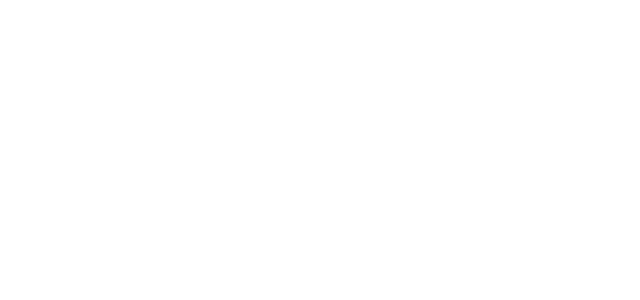
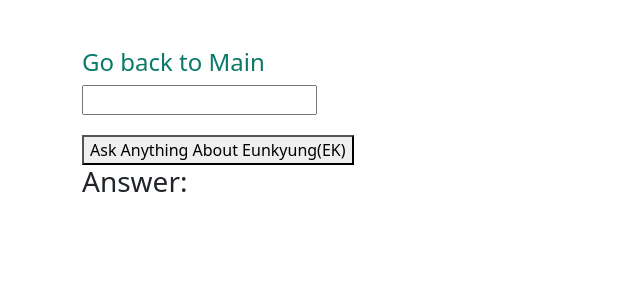
Before and after one commit to EKMahoneyLee/self_react, a React (Create React App) app: page /eighth/askAboutEK in a window 1280 px wide. Shown: the top 300 px of the page, without its empty margins (0-640 px from the left). Built offline with nearby package versions, Linux system fonts and the light colour scheme.

Commit message:
in the middle of 7th

```diff
--- a/src/App.js
+++ b/src/App.js
@@ -22,7 +22,13 @@
 import ComponentTree from './components/fifth/ComponentTree.js';
 
 //seventh
+import ShouldComponentUpdate from './components/seventh/ShouldComponentUpdate.js';
+
+
 //eighth
+import AskAboutEK from './components/eighth/AskAboutEK.js';
+
+
 //nineth
 //tenth
 import Regex from './components/Regex';
@@ -49,6 +55,10 @@
 
               <Route exact path='/fifth/componentTree' component={ ComponentTree } />
 
+              <Route exact path='/seventh/shouldComponentUpdate' component={ ShouldComponentUpdate } />
+
+              <Route exact path='/eighth/askAboutEK' component={ AskAboutEK } />
+
               <Route exact path='/regex' component={ Regex } />
             {/* </Routes> */}
         </Router>
--- a/src/components/Main.js
+++ b/src/components/Main.js
@@ -39,6 +39,16 @@
                 <li><a href="https://ekweather.netlify.app/">Weather app using react</a></li>
             </ol>
 
+            <h6>7: Building Modern Projects with React</h6>
+            <ol>
+                <li><Link to={"seventh/shouldComponentUpdate"}>ShouldComponentUpdate</Link></li>
+            </ol>
+
+            <h6>8: ????</h6>
+            <ol>
+                <li><Link to={"eighth/askAboutEK"}>Ask About EK</Link></li>
+            </ol>
+
             <h6>10: The lists if regex examples</h6>
             <ol>
                 <li><Link to={"regex"}>Regex</Link></li>
--- /dev/null
+++ b/src/components/eighth/AskAboutEK.js
@@ -0,0 +1,89 @@
+import { Link, withRouter } from 'react-router-dom';
+import React from 'react';
+
+const inputStyle = {
+  width: 235,
+  marginBottom: 20
+};
+
+const linkstyle ={
+  color: '#097969',
+  textDecoration: 'none'
+}
+
+class AskAboutEK extends React.Component {
+  constructor(props) {
+    super(props);
+    this.state = {
+      userInput: '',
+      randomIndex: ''
+    };
+    this.ask = this.ask.bind(this);
+    this.handleChange = this.handleChange.bind(this);
+  }
+  ask() {
+    if (this.state.userInput) {
+      this.setState({
+        randomIndex: Math.floor(Math.random() * 20),
+        userInput: ''
+      });
+    }
+  }
+  handleChange(event) {
+    this.setState({
+      userInput: event.target.value
+    });
+  }
+    render() {
+        const possibleAnswers = [
+        'It is certain',
+        'It is decidedly so',
+        'Without a doubt',
+        'Yes, definitely',
+        'You may rely on it',
+        'As I see it, yes',
+        'Outlook good',
+        'Yes',
+        'Signs point to yes',
+        'No comment!',
+        'Ask again later',
+        'Better not tell you now',
+        'Cannot predict now',
+        'Concentrate and ask again',
+        "Don't count on it",
+        'My reply is no',
+        'My sources say no',
+        'Most likely',
+        'Yes, She is adorable',
+        'Yes, She is a hard worker',
+        'Yes, She is sincere person',
+        'Yes, I highly recommend her',
+        'She is a Korean',
+        'She has been in Canada 6 years',
+        'She will move to truro soon',
+        'Do not ask her age',
+        'Yes, She is diligent',
+        'I will be ok'
+        ];
+        const answer = possibleAnswers[this.state.randomIndex]; // Change this line
+            return (
+                <div  className='container mt-5'>
+                    <h4 ><Link to={'/'} style={linkstyle}>Go back to Main</Link></h4>
+                    <input
+                    type='text'
+                    value={this.state.userInput}
+                    onChange={this.handleChange}
+                    style={inputStyle}
+                    />
+                    <br />
+                    <button onClick={this.ask}>Ask Anything About Eunkyung(EK)</button>
+                    <br />
+                    <h3>Answer:</h3>
+                    <p>{answer}
+                    </p>
+                </div>
+            );
+    }
+}
+
+export default withRouter(AskAboutEK);
--- /dev/null
+++ b/src/components/seventh/ShouldComponentUpdate.js
@@ -0,0 +1,54 @@
+import React from 'react';
+import { Link} from 'react-router-dom';
+import 'bootstrap/dist/css/bootstrap.css';
+
+class OnlyEvens extends React.Component {
+    constructor(props) {
+        super(props);
+    }
+    shouldComponentUpdate(nextProps, nextState) {
+        console.log('Should I update?');
+      // Change code below this line
+        if(nextProps.value %  2 == 0){
+    return true;
+        }
+
+      // Change code above this line
+    }
+    componentDidUpdate() {
+        console.log('Component re-rendered.');
+    }
+    render() {
+        return <h1>{this.props.value}</h1>;
+    }
+}
+
+    class Controller extends React.Component {
+        constructor(props) {
+        super(props);
+        this.state = {
+            value: 0
+        };
+        this.addValue = this.addValue.bind(this);
+    }
+    addValue() {
+        this.setState(state => ({
+            value: state.value + 1
+        }));
+    }
+    render() {
+        return (
+            <>
+                <div className='container mt-5'>
+                    <h1><h4 ><Link to={'/'} >Go back to Main</Link></h4></h1>
+
+                    <h5> Update props using shouldComponentUpdate </h5>
+                    <button onClick={this.addValue}>Add</button>
+                        <OnlyEvens value={this.state.value} />
+                </div>
+            </>
+        );
+        }
+    }
+
+    export default Controller;
```
